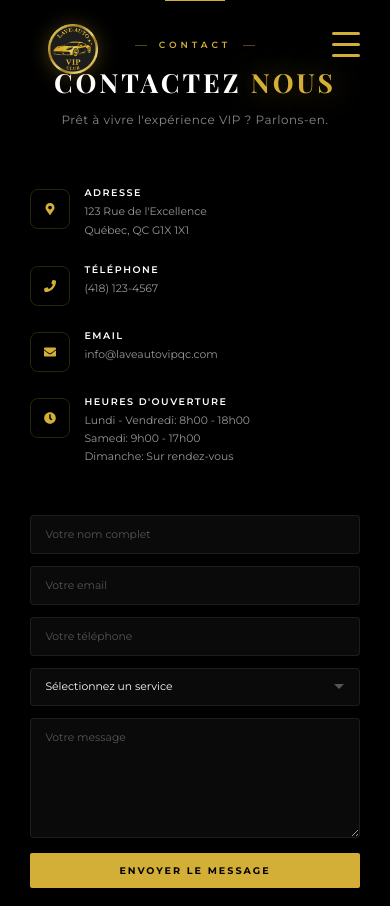
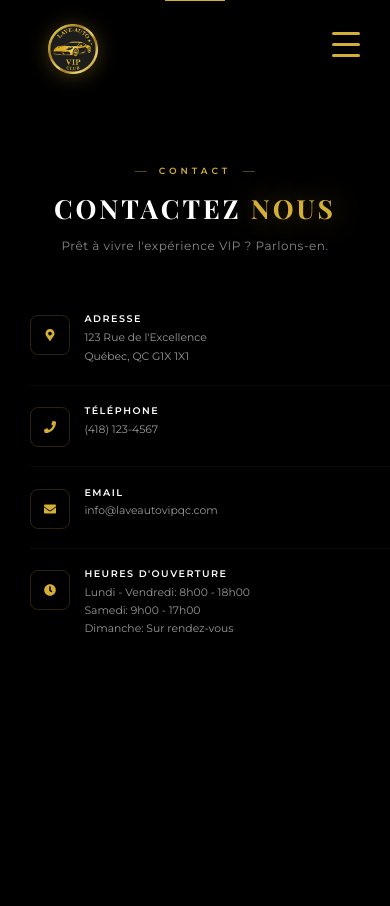
Before and after one commit to Seblxx/VIPCLUBAUTO, a React (Create React App) app: page /rendez-vous in a window 390 px wide. After the commit the page ends 844 px from the top, so only its background shows below. Built offline with nearby package versions, Linux system fonts and the light colour scheme; the HTML template or start-up script is replaced by a standard one.

Commit message:
finished

```diff
--- a/src/pages/BookingPage.css
+++ b/src/pages/BookingPage.css
@@ -217,23 +217,15 @@
   letter-spacing: 0.5px;
 }
 
-@media (max-width: 900px) {
-  .contact-layout {
-    grid-template-columns: 1fr;
-    gap: 3rem;
-  }
-
-  .contact-details {
-    display: grid;
-    grid-template-columns: 1fr 1fr;
-    gap: 0 2rem;
-  }
-
-  .detail-card {
-    border-bottom: none;
-    padding: 1rem 0;
+@media (max-width: 480px) {
+  .booking-hero {
+    padding-top: 13.5rem !important;
+    padding-bottom: 2rem !important;
+    padding-left: 0 !important;
+    padding-right: 0 !important;
   }
 }
+
 
 @media (max-width: 600px) {
   .booking-hero {
```
